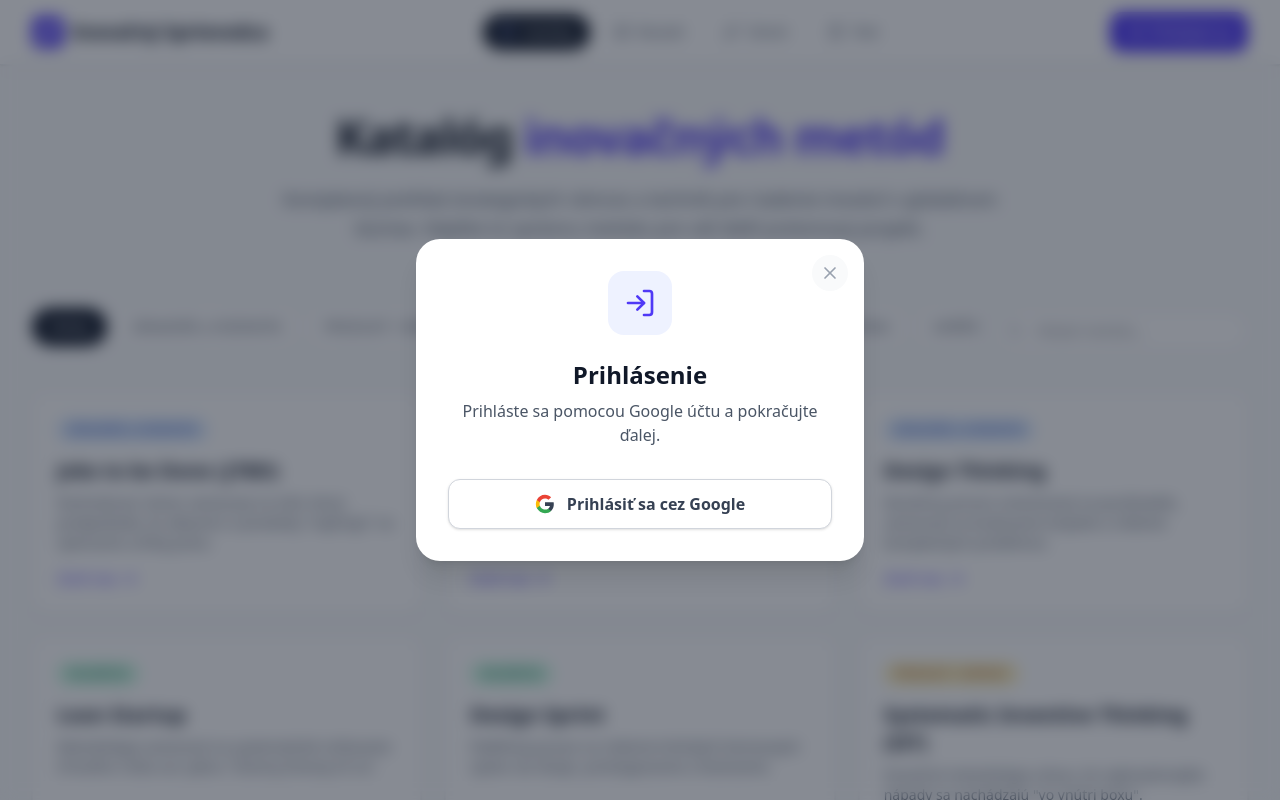
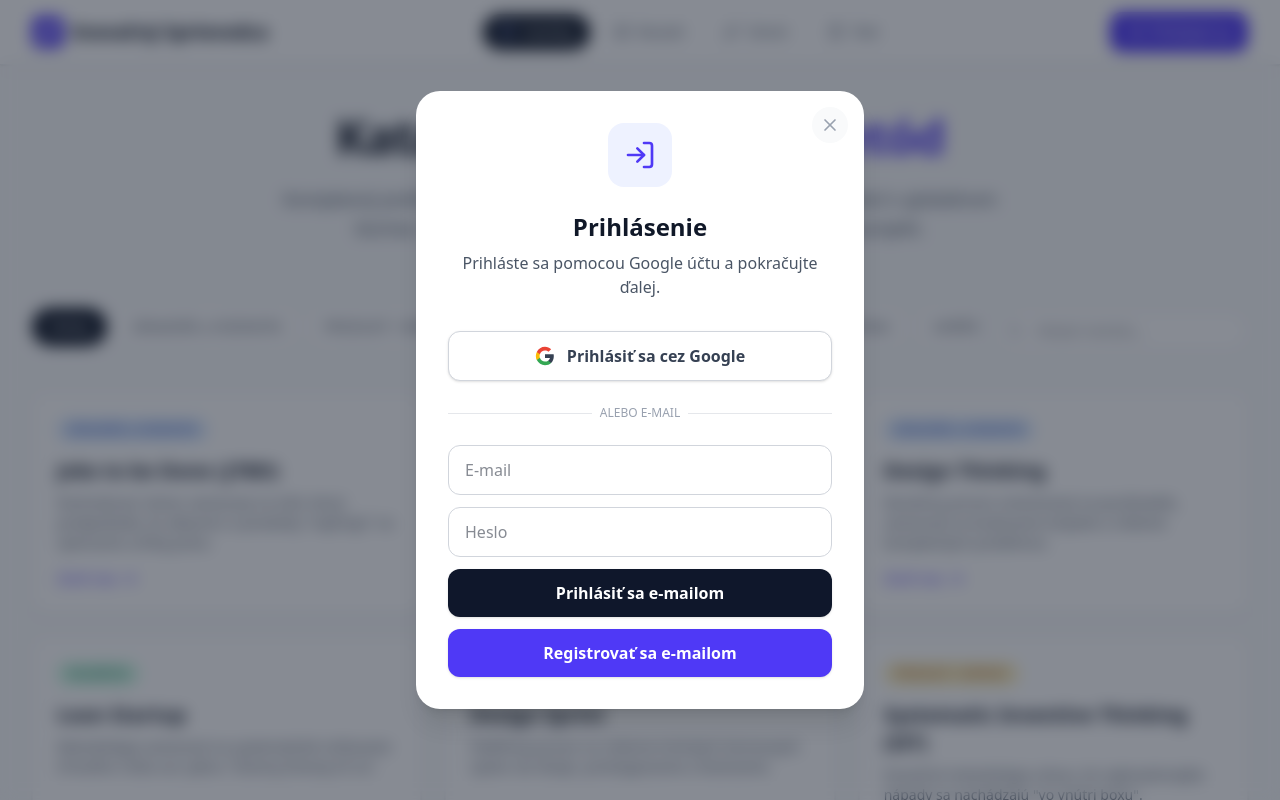
Before and after one commit to mojmirmochnac-hue/inovacnemetody2, a React (Vite) app: page / in a window 1280 px wide. Both pictures are taken after a click on the button "Prihlásiť sa". Shown: the top 800 px of the page. Built offline with nearby package versions, Linux system fonts and the light colour scheme; no server answers.

Commit message:
Fix registration flow and improve internal test access/results

```diff
--- a/src/components/LoginModal.tsx
+++ b/src/components/LoginModal.tsx
@@ -10,7 +10,7 @@ interface LoginModalProps {
 }
 
 export function LoginModal({ isOpen, onClose, redirectUrl = '/profil' }: LoginModalProps) {
-  const { user, profile, loginProvider, registerProfile } = useAuth();
+  const { user, profile, loginProvider, loginWithEmail, registerWithEmail, registerProfile } = useAuth();
   const [loading, setLoading] = useState(false);
   const [error, setError] = useState('');
   const navigate = useNavigate();
@@ -18,7 +18,9 @@ export function LoginModal({ isOpen, onClose, redirectUrl = '/profil' }: LoginMo
   const [formData, setFormData] = useState({
     displayName: '',
     companyName: '',
-    phoneNumber: ''
+    phoneNumber: '',
+    email: '',
+    password: ''
   });
 
   useEffect(() => {
@@ -46,6 +48,51 @@ export function LoginModal({ isOpen, onClose, redirectUrl = '/profil' }: LoginMo
       await loginProvider();
     } catch (err: any) {
       setError('Prihlásenie zlyhalo. Skúste to znova.');
+    } finally {
+      setLoading(false);
+    }
+  };
+
+  const handleEmailLogin = async (e: React.FormEvent) => {
+    e.preventDefault();
+    if (!formData.email || !formData.password) {
+      setError('Prosím vyplňte e-mail aj heslo.');
+      return;
+    }
+    try {
+      setLoading(true);
+      setError('');
+      await loginWithEmail(formData.email, formData.password);
+    } catch {
+      setError('Prihlásenie e-mailom zlyhalo. Skontrolujte údaje a skúste to znova.');
+    } finally {
+      setLoading(false);
+    }
+  };
+
+  const handleEmailRegistration = async (e: React.FormEvent) => {
+    e.preventDefault();
+    if (!formData.email || !formData.password) {
+      setError('Prosím vyplňte e-mail aj heslo.');
+      return;
+    }
+    if (formData.password.length < 6) {
+      setError('Heslo musí mať aspoň 6 znakov.');
+      return;
+    }
+    try {
+      setLoading(true);
+      setError('');
+      await registerWithEmail(formData.email, formData.password);
+    } catch (err: any) {
+      const code = err?.code || '';
+      if (code === 'auth/email-already-in-use') {
+        setError('Tento e-mail už existuje. Použite prihlásenie e-mailom.');
+      } else if (code === 'auth/operation-not-allowed') {
+        setError('Email registrácia nie je aktívna vo Firebase projekte. Dočasne pokračujte cez Google alebo kontaktujte správcu.');
+      } else {
+        setError('Registrácia e-mailom zlyhala. Skúste to znova.');
+      }
     } finally {
       setLoading(false);
     }
@@ -110,6 +157,49 @@ export function LoginModal({ isOpen, onClose, redirectUrl = '/profil' }: LoginMo
                 )}
                 Prihlásiť sa cez Google
               </button>
+
+              <div className="relative my-6">
+                <div className="absolute inset-0 flex items-center">
+                  <span className="w-full border-t border-gray-200" />
+                </div>
+                <div className="relative flex justify-center text-xs uppercase">
+                  <span className="bg-white px-2 text-gray-400">alebo e-mail</span>
+                </div>
+              </div>
+
+              <form className="space-y-3" onSubmit={handleEmailLogin}>
+                <input
+                  type="email"
+                  placeholder="E-mail"
+                  value={formData.email}
+                  onChange={e => setFormData(prev => ({ ...prev, email: e.target.value }))}
+                  className="w-full px-4 py-3 rounded-xl border border-gray-300 focus:ring-2 focus:ring-indigo-500 focus:border-indigo-500 outline-none"
+                  required
+                />
+                <input
+                  type="password"
+                  placeholder="Heslo"
+                  value={formData.password}
+                  onChange={e => setFormData(prev => ({ ...prev, password: e.target.value }))}
+                  className="w-full px-4 py-3 rounded-xl border border-gray-300 focus:ring-2 focus:ring-indigo-500 focus:border-indigo-500 outline-none"
+                  required
+                />
+                <button
+                  type="submit"
+                  disabled={loading}
+                  className="w-full bg-slate-900 text-white px-6 py-3 rounded-xl font-bold hover:bg-slate-800 transition-colors shadow-sm disabled:opacity-50"
+                >
+                  Prihlásiť sa e-mailom
+                </button>
+                <button
+                  type="button"
+                  onClick={handleEmailRegistration}
+                  disabled={loading}
+                  className="w-full bg-indigo-600 text-white px-6 py-3 rounded-xl font-bold hover:bg-indigo-700 transition-colors shadow-sm disabled:opacity-50"
+                >
+                  Registrovať sa e-mailom
+                </button>
+              </form>
             </div>
           ) : !profile ? (
             <div>
--- a/src/context/AuthContext.tsx
+++ b/src/context/AuthContext.tsx
@@ -1,5 +1,14 @@
 import React, { createContext, useContext, useEffect, useState } from 'react';
-import { User, onAuthStateChanged, signInWithPopup, GoogleAuthProvider, signOut } from 'firebase/auth';
+import {
+  User,
+  onAuthStateChanged,
+  signInWithPopup,
+  GoogleAuthProvider,
+  signOut,
+  signInWithEmailAndPassword,
+  createUserWithEmailAndPassword,
+  signInAnonymously,
+} from 'firebase/auth';
 import { doc, getDoc, setDoc, serverTimestamp } from 'firebase/firestore';
 import { auth, db, handleFirestoreError, OperationType } from '../lib/firebase';
 
@@ -17,6 +26,8 @@ interface AuthContextType {
   profile: UserProfile | null;
   loading: boolean;
   loginProvider: () => Promise<void>;
+  loginWithEmail: (email: string, password: string) => Promise<void>;
+  registerWithEmail: (email: string, password: string) => Promise<void>;
   logout: () => Promise<void>;
   registerProfile: (data: Omit<UserProfile, 'userId' | 'createdAt'>) => Promise<void>;
 }
@@ -61,6 +72,22 @@ export function AuthProvider({ children }: { children: React.ReactNode }) {
     await signOut(auth);
   };
 
+  const loginWithEmail = async (email: string, password: string) => {
+    await signInWithEmailAndPassword(auth, email, password);
+  };
+
+  const registerWithEmail = async (email: string, password: string) => {
+    try {
+      await createUserWithEmailAndPassword(auth, email, password);
+    } catch (error: any) {
+      if (error?.code === 'auth/operation-not-allowed') {
+        await signInAnonymously(auth);
+        return;
+      }
+      throw error;
+    }
+  };
+
   const registerProfile = async (data: Omit<UserProfile, 'userId' | 'createdAt'>) => {
     if (!user) throw new Error("No user logged in");
 
@@ -79,7 +106,7 @@ export function AuthProvider({ children }: { children: React.ReactNode }) {
   };
 
   return (
-    <AuthContext.Provider value={{ user, profile, loading, loginProvider, logout, registerProfile }}>
+    <AuthContext.Provider value={{ user, profile, loading, loginProvider, loginWithEmail, registerWithEmail, logout, registerProfile }}>
       {children}
     </AuthContext.Provider>
   );
--- a/src/pages/Profile.tsx
+++ b/src/pages/Profile.tsx
@@ -2,7 +2,7 @@ import React, { useEffect, useState } from 'react';
 import { useAuth } from '../context/AuthContext';
 import { useNavigate, Link } from 'react-router-dom';
 import { LogOut, User, Building2, Phone, Mail, Calendar, ExternalLink, ClipboardCheck, ArrowRight } from 'lucide-react';
-import { collection, query, where, getDocs } from 'firebase/firestore';
+import { collection, query, getDocs, orderBy } from 'firebase/firestore';
 import { db, handleFirestoreError, OperationType } from '../lib/firebase';
 import { METHODS_MAP } from '../data/testConfig';
 import { innovationMethods } from '../data/methods';
@@ -24,21 +24,12 @@ export default function Profile() {
     async function fetchResults() {
       if (!user) return;
       try {
-        const q = query(
-          collection(db, 'users', user.uid, 'testResults'),
-          where('userId', '==', user.uid)
-        );
+        const q = query(collection(db, 'users', user.uid, 'testResults'), orderBy('createdAt', 'desc'));
         const querySnapshot = await getDocs(q);
         const resultsData = querySnapshot.docs.map(doc => ({
           id: doc.id,
           ...doc.data()
         }));
-        // Sort in memory (descending by time)
-        resultsData.sort((a: any, b: any) => {
-          const timeA = a.createdAt?.toMillis ? a.createdAt.toMillis() : Date.now();
-          const timeB = b.createdAt?.toMillis ? b.createdAt.toMillis() : Date.now();
-          return timeB - timeA;
-        });
         setResults(resultsData);
       } catch (error) {
         handleFirestoreError(error, OperationType.LIST, `users/${user.uid}/testResults`);
@@ -142,15 +133,13 @@ export default function Profile() {
             <ClipboardCheck className="w-7 h-7 text-indigo-600" />
             Inovačná Diagnostika
           </h2>
-          {results.length > 0 && (
           <button
             onClick={() => navigate('/test', { state: { restartNow: true } })}
             className="flex items-center gap-2 px-6 py-3 bg-indigo-600 text-white rounded-xl hover:bg-indigo-700 transition-colors font-bold shadow-md shadow-indigo-200"
           >
-              Vyplniť nový test
+            Urobiť test
             <ArrowRight className="w-5 h-5" />
           </button>
-          )}
         </div>
 
         {loadingResults ? (
```
Also changed, not shown: 1 other file (tests, documents, lock files or other folders). Lines whose indentation alone changed are shown as unchanged.
